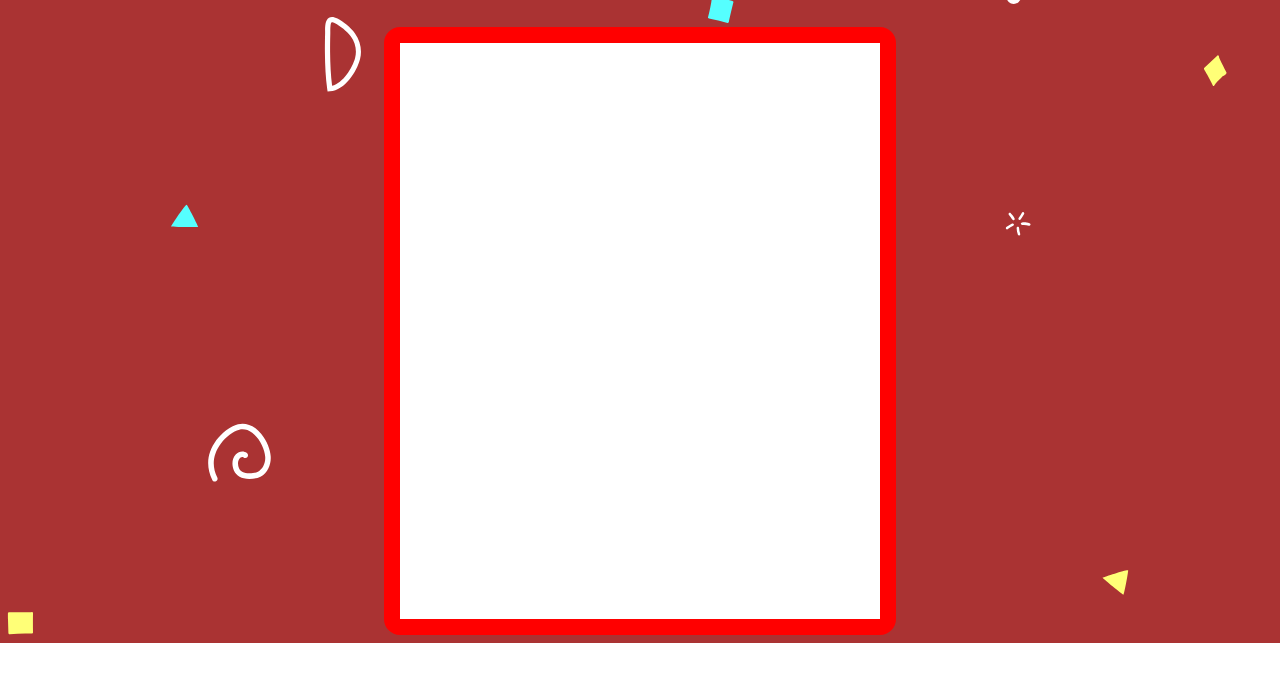
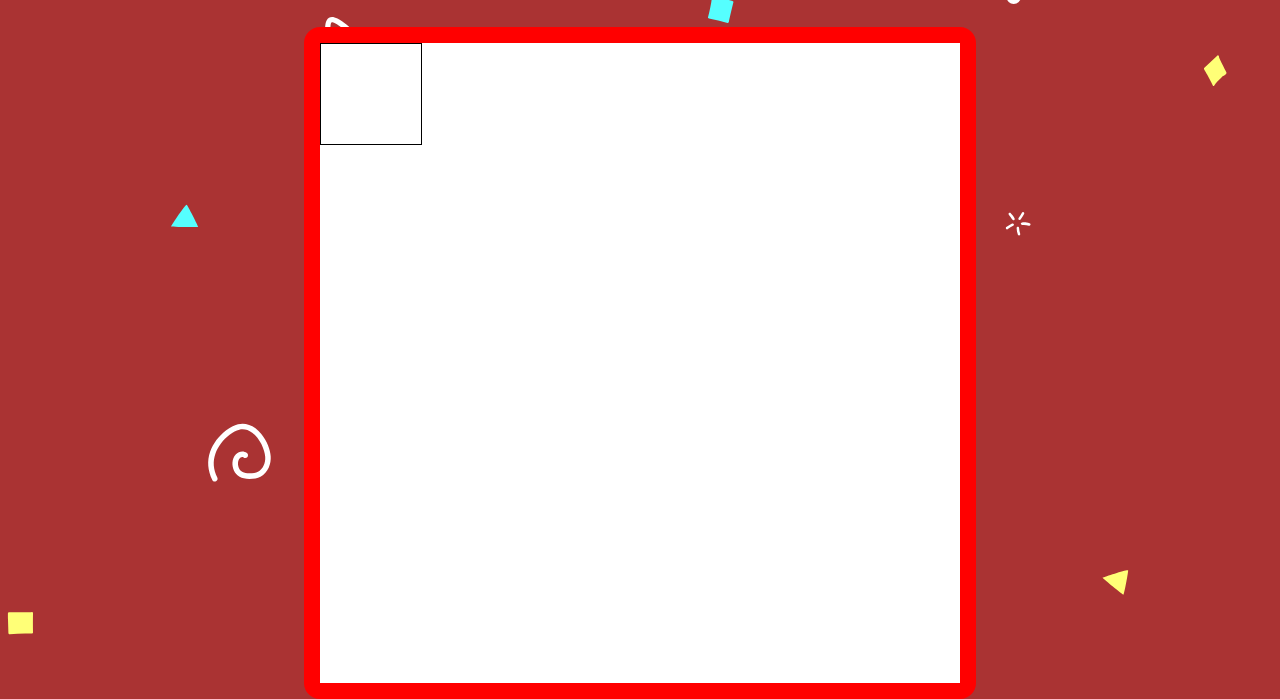
Before and after one commit to lsdorosario/etch-a-sketch, a plain HTML site: page index.html in a window 1280 px wide. Shown: the part 157-856 px from the top of the page. Before the commit the page ends 800 px from the top, so only its background shows below. Drawn offline with Linux system fonts and the light colour scheme.

Commit message:
Add function to create one grid block

```diff
--- a/css/style.css
+++ b/css/style.css
@@ -16,15 +16,15 @@ body {
     align-self: center;
 }
 
-#grid-border {
+#grid-container {
     display: flex;
-    flex-direction: column;
-    align-items: center;
-    justify-content: center;
+    flex-flow: row wrap;
+    justify-content: flex-start;
+    align-items: flex-start;
     margin-top: 4rem;
     background-color: #FFF;
-    min-height: 36rem;
-    min-width: 30rem;
+    height: 40rem;
+    width: 40rem;
     border-radius: 1rem;
     border: 1rem solid red;
 }
--- a/index.html
+++ b/index.html
@@ -17,10 +17,7 @@
         <h1 id="main-title">Etch A Sketch!</h1>
     </header>
     <main>
-        <div id="grid-border">
-            <div id="grid-container">
-
-            </div>
+        <div id="grid-container">
         </div>
     </main>
     <footer>
--- a/script.js
+++ b/script.js
@@ -0,0 +1,14 @@
+// Gets grid's dimensions
+const gridContainer = document.getElementById("grid-container");
+const gridHeight = gridContainer.offsetHeight;
+const gridWidth = gridContainer.offsetWidth;
+
+function createGridBlock() {
+    let gridBlock = document.createElement("div");
+    gridBlock.style.height = "100px"
+    gridBlock.style.width = "100px"
+    gridBlock.style.border = "1px solid black";
+    gridContainer.appendChild(gridBlock);
+}
+
+createGridBlock();
```
